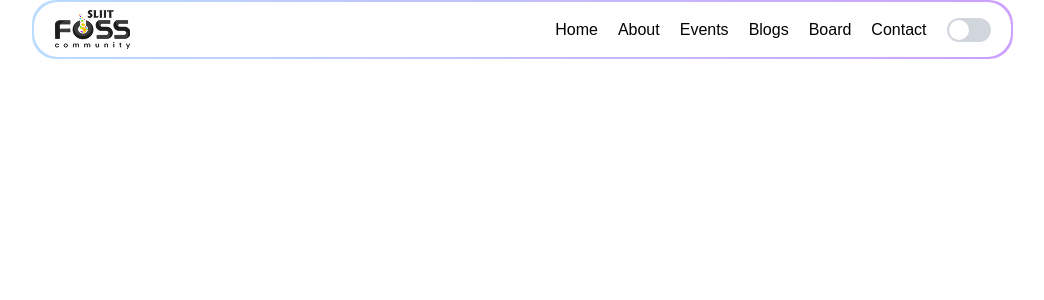
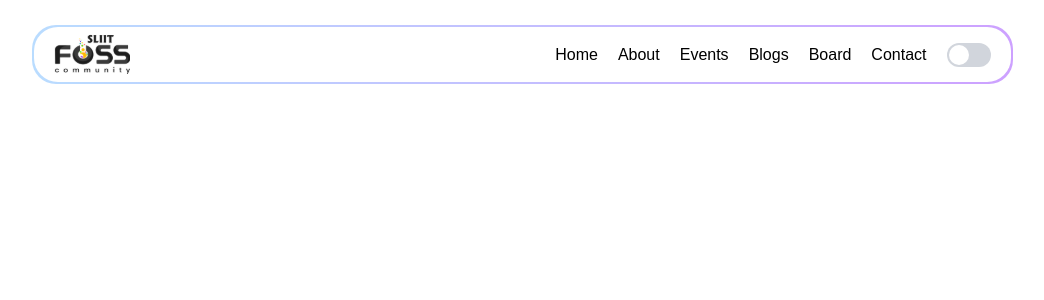
Before and after one commit to sliit-foss/sliitfoss-official, a Next.js app: page / in a window 1280 px wide. Shown: the top 300 px of the page, without its empty margins (118-1162 px from the left). Built offline with nearby package versions, Linux system fonts and the light colour scheme.

Commit message:
fix(nav): add margin and svg

```diff
--- a/src/components/NavBar.tsx
+++ b/src/components/NavBar.tsx
@@ -8,16 +8,18 @@ export default function NavBar() {
   const [open, setOpen] = useState(false);
 
   return (
-    <div className="w-screen flex items-center justify-center">
+    <div className="w-screen flex items-center justify-center md:mt-[25px]">
       <nav className="md:rounded-[24px] bg-[linear-gradient(90deg,rgba(141,198,255,0.61)_0%,rgba(173,101,255,0.61)_100%)] p-[2px] w-screen md:w-[981px] md:flex md:items-center md:justify-center">
         <div className="md:rounded-[24px] bg-white text-black flex flex-col justify-between md:flex-row md:w-[981px] px-[5px] py-[5px] md:px-[20px] md:py-[5px]">
           <div className="flex items-center justify-between">
             <Image
-              src="/assets/logo-dark.png"
+              src="/assets/logo-dark.svg"
               alt="Logo"
-              width={76}
-              height={45}
+              width={0}
+              height={0}
+              className="w-[76px] h-auto"
             />
+
             <div className="md:hidden">
               <button onClick={() => setOpen(!open)}>
                 {open ? 'Close' : 'Menu'}
```
Also changed, not shown: public/assets/logo-dark.png (deleted), public/assets/logo-dark.svg (added).
